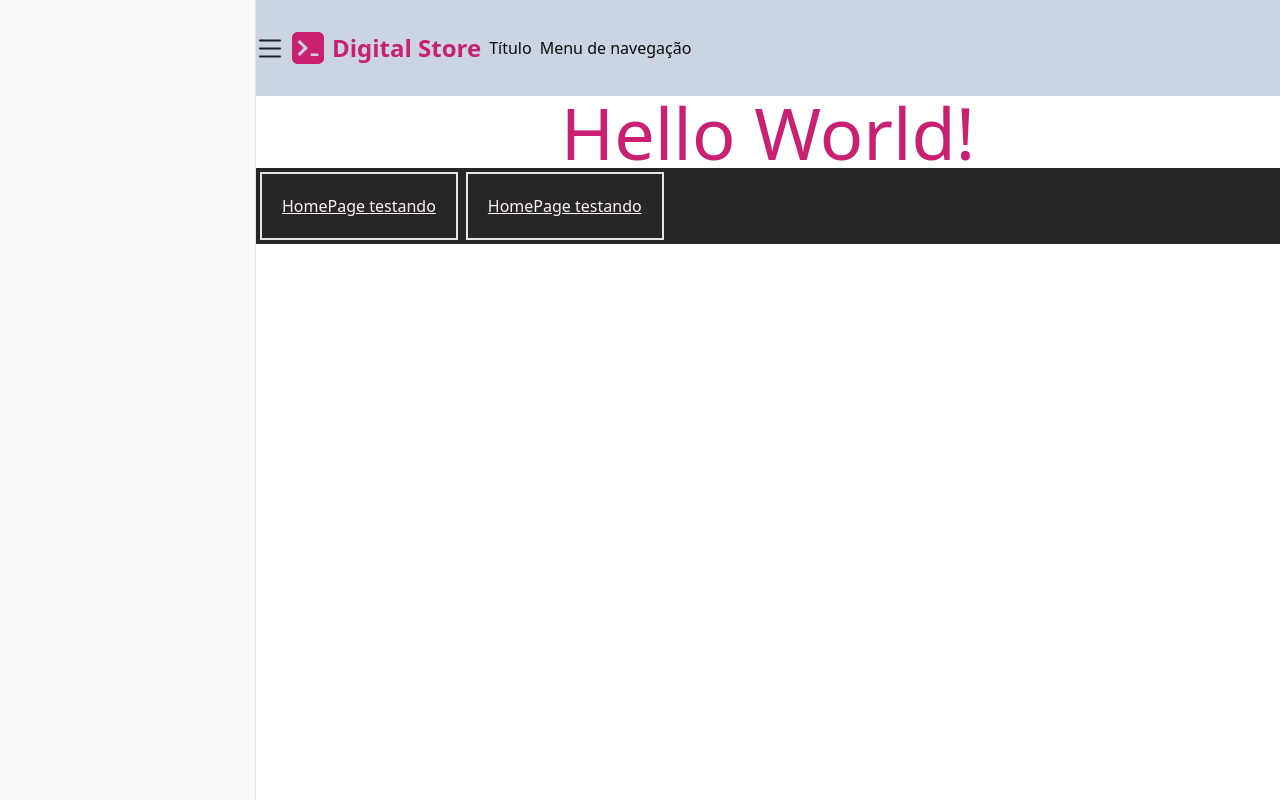
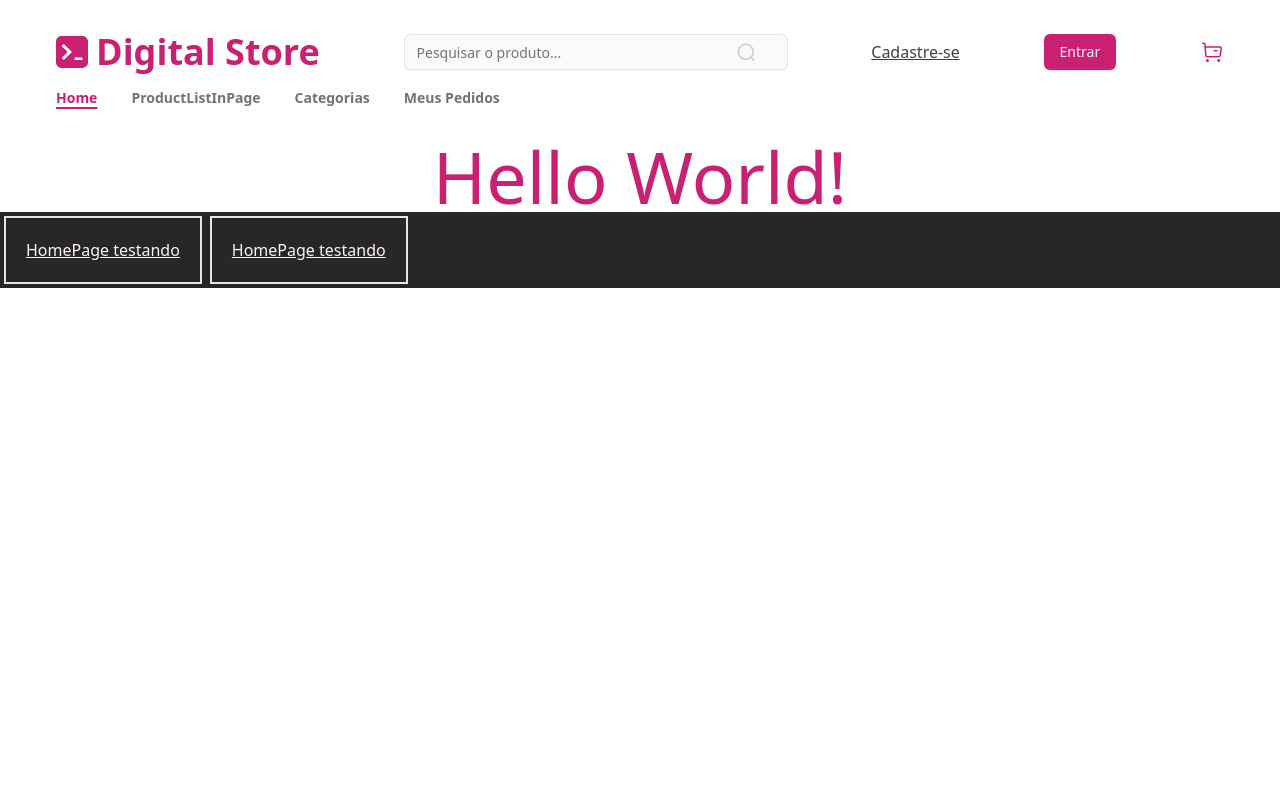
Before and after one commit to cauaosp/projeto-front-geracaotech, a React (Vite) app in the folder digital-store-project/: page / in a window 1280 px wide. Built offline with nearby package versions, Linux system fonts and the light colour scheme.

Commit message:
feat: cabeçalho para desktop

```diff
--- /dev/null
+++ b/digital-store-project/src/components/Header/SiteNavigation.jsx
@@ -0,0 +1,50 @@
+import { useLocation } from 'react-router-dom'; // or usePathname from next/navigation if using Next.js
+import {
+  Breadcrumb,
+  BreadcrumbItem,
+  BreadcrumbLink,
+  BreadcrumbList,
+  BreadcrumbSeparator,
+} from "@/components/ui/breadcrumb";
+import { cn } from "@/lib/utils"; // Make sure you have this utility
+
+const SiteNavigation = () => {
+  const location = useLocation();
+  const currentPath = location.pathname;
+
+  const breadcrumbs = [
+    { href: "/", label: "Home" },
+    { href: "/productlist", label: "ProductListInPage" },
+    { href: "#", label: "Categorias" },
+    { href: "#", label: "Meus Pedidos" },
+  ];
+
+  return (
+    <Breadcrumb>
+      <BreadcrumbList>
+        {breadcrumbs.map((item, index) => (
+          <div key={item.href} className="flex items-center">
+            <BreadcrumbItem>
+              <BreadcrumbLink
+                href={item.href}
+                className={cn(
+                  "text-sm transition-colors hover:text-primary font-semibold",
+                  currentPath === item.href
+                    ? "text-primary underline underline-offset-4 decoration-2 font-bold"
+                    : "text-muted-foreground"
+                )}
+              >
+                {item.label}
+              </BreadcrumbLink>
+            </BreadcrumbItem>
+            {index < breadcrumbs.length - 1 && (
+              <BreadcrumbSeparator className="px-3" children={""} />
+            )}
+          </div>
+        ))}
+      </BreadcrumbList>
+    </Breadcrumb>
+  );
+};
+
+export default SiteNavigation;
--- a/digital-store-project/src/components/Header/index.jsx
+++ b/digital-store-project/src/components/Header/index.jsx
@@ -1,24 +1,37 @@
+import { Button } from "@/components/ui/button";
+import { Input } from "@/components/ui/input";
 import Logo from "../Logo";
 import { SidebarTrigger } from "../ui/sidebar";
+import SiteNavigation from "./SiteNavigation";
 
 const Header = () => {
   return (
-    <div className="bg-slate-300 py-8">
-      <div className="hidden md:flex items-center gap-2">
+    <>
+      <div className="hidden md:block items-center p-8 px-14">
+        <div className="flex justify-between items-center mb-4">
+          <Logo />
+          <div className="relative flex items-center">
+            <Input
+              className="md:w-60 lg:w-96 bg-stone-50"
+              placeholder="Pesquisar o produto..."
+            />
+            <img src="/Search.svg" alt="Lupa" className="absolute right-8" />
+          </div>
+          <div className="underline text-zinc-700">Cadastre-se</div>
+          <Button>Entrar</Button>
+          <img src="/Carbuy.svg" alt="Carrinho de compras" />
+        </div>
+        <SiteNavigation />
+      </div>
+      <div className="flex justify-between md:hidden items-center gap-2 bg-white w-full p-4 pr-2">
         <SidebarTrigger />
         <Logo />
-        <h1>Título</h1>
-        <h1>Menu de navegação</h1>
-      </div>
-      <div className="flex justify-between md:hidden items-center gap-2 bg-white w-full px-5 ">
-        <SidebarTrigger />
-        <Logo />
-        <div className="flex gap-2">
-          <img src="/Search.svg" alt="Carrinho de compras" />
+        <div className="flex gap-4">
+          <img src="/Search.svg" alt="Lupa" />
           <img src="/Carbuy.svg" alt="Carrinho de compras" />
         </div>
       </div>
-    </div>
+    </>
   );
 };
 
--- a/digital-store-project/src/components/Logo/index.jsx
+++ b/digital-store-project/src/components/Logo/index.jsx
@@ -1,16 +1,16 @@
 const Logo = () => {
   return (
-    <div className="flex items-center gap-4">
+    <div>
       {/* Versão Desktop */}
       <div className="hidden md:flex items-center gap-2">
         <img src="./Logo.svg" alt="logo" className="h-8 w-8" />
-        <div className="text-2xl font-bold text-primary">Digital Store</div>
+        <div className="text-4xl font-bold text-primary">Digital Store</div>
       </div>
 
       {/* Versão Mobile */}
-      <div className="flex md:hidden items-center gap-2">
-        <img src="./Logo.svg" alt="logo" className="h-8 w-8" />
-        <div className="text-xl font-bold text-primary">Digital Store</div>
+      <div className="flex md:hidden items-center gap-3">
+        <img src="./Logo.svg" alt="logo" className="h-6 w-6" />
+        <div className="text-2xl font-bold text-primary">Digital Store</div>
       </div>
     </div>
   );
--- /dev/null
+++ b/digital-store-project/src/components/ui/breadcrumb.jsx
@@ -0,0 +1,92 @@
+import * as React from "react"
+import { Slot } from "@radix-ui/react-slot"
+import { ChevronRight, MoreHorizontal } from "lucide-react"
+
+import { cn } from "@/lib/utils"
+
+const Breadcrumb = React.forwardRef(
+  ({ ...props }, ref) => <nav ref={ref} aria-label="breadcrumb" {...props} />
+)
+Breadcrumb.displayName = "Breadcrumb"
+
+const BreadcrumbList = React.forwardRef(({ className, ...props }, ref) => (
+  <ol
+    ref={ref}
+    className={cn(
+      "flex flex-wrap items-center gap-1.5 break-words text-sm text-muted-foreground sm:gap-2.5",
+      className
+    )}
+    {...props} />
+))
+BreadcrumbList.displayName = "BreadcrumbList"
+
+const BreadcrumbItem = React.forwardRef(({ className, ...props }, ref) => (
+  <li
+    ref={ref}
+    className={cn("inline-flex items-center gap-1.5", className)}
+    {...props} />
+))
+BreadcrumbItem.displayName = "BreadcrumbItem"
+
+const BreadcrumbLink = React.forwardRef(({ asChild, className, ...props }, ref) => {
+  const Comp = asChild ? Slot : "a"
+
+  return (
+    (<Comp
+      ref={ref}
+      className={cn("transition-colors hover:text-foreground", className)}
+      {...props} />)
+  );
+})
+BreadcrumbLink.displayName = "BreadcrumbLink"
+
+const BreadcrumbPage = React.forwardRef(({ className, ...props }, ref) => (
+  <span
+    ref={ref}
+    role="link"
+    aria-disabled="true"
+    aria-current="page"
+    className={cn("font-normal text-foreground", className)}
+    {...props} />
+))
+BreadcrumbPage.displayName = "BreadcrumbPage"
+
+const BreadcrumbSeparator = ({
+  children,
+  className,
+  ...props
+}) => (
+  <li
+    role="presentation"
+    aria-hidden="true"
+    className={cn("[&>svg]:w-3.5 [&>svg]:h-3.5", className)}
+    {...props}>
+    {children ?? <ChevronRight />}
+  </li>
+)
+BreadcrumbSeparator.displayName = "BreadcrumbSeparator"
+
+const BreadcrumbEllipsis = ({
+  className,
+  ...props
+}) => (
+  <span
+    role="presentation"
+    aria-hidden="true"
+    className={cn("flex h-9 w-9 items-center justify-center", className)}
+    {...props}>
+    <MoreHorizontal className="h-4 w-4" />
+    <span className="sr-only">More</span>
+  </span>
+)
+BreadcrumbEllipsis.displayName = "BreadcrumbElipssis"
+
+export {
+  Breadcrumb,
+  BreadcrumbList,
+  BreadcrumbItem,
+  BreadcrumbLink,
+  BreadcrumbPage,
+  BreadcrumbSeparator,
+  BreadcrumbEllipsis,
+}
--- a/digital-store-project/src/components/ui/sidebar.jsx
+++ b/digital-store-project/src/components/ui/sidebar.jsx
@@ -43,7 +43,7 @@ function useSidebar() {
 
 const SidebarProvider = React.forwardRef((
   {
-    defaultOpen = true,
+    defaultOpen = false,
     open: openProp,
     onOpenChange: setOpenProp,
     className,
```
